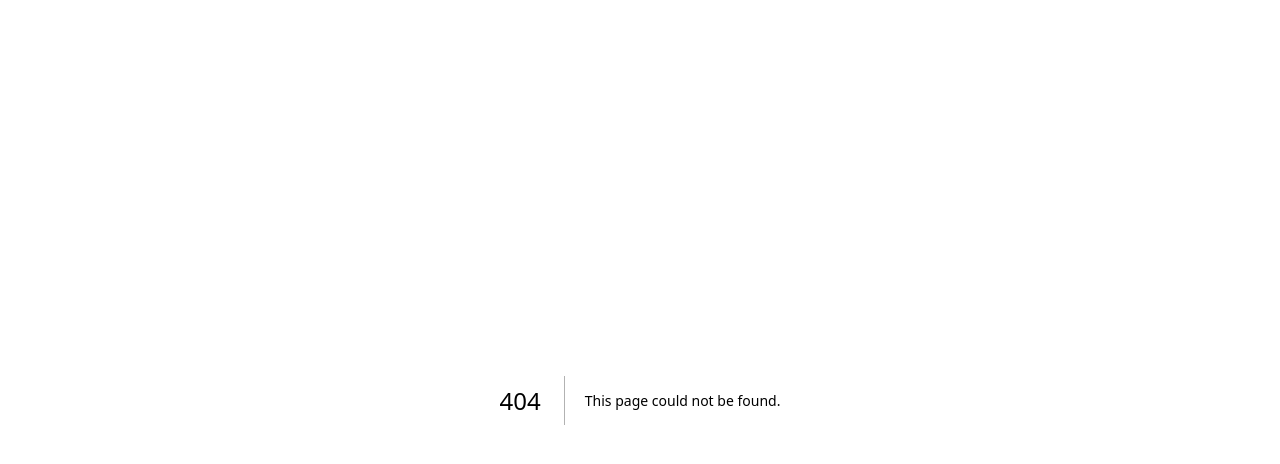
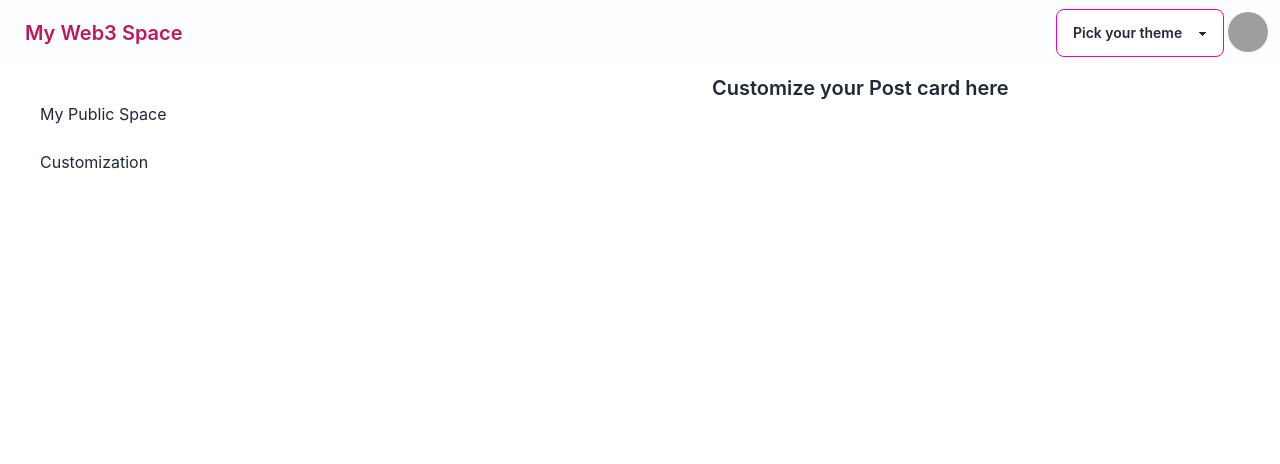
Before and after one commit to ical10/my-polka-space, a Next.js app: page /customize in a window 1280 px wide. Before the commit this address had no page. Shown: the top 464 px of the page. Built offline with nearby package versions, Linux system fonts and the light colour scheme; grey boxes are pictures that could not be loaded.

Commit message:
feat: create route on Sidebar and link to related pages

```diff
--- /dev/null
+++ b/pages/customize.tsx
@@ -0,0 +1,24 @@
+import Head from "next/head";
+import Layout from "src/components/Layout";
+
+const Customize = () => {
+  return (
+    <div>
+      <Head>
+        <title>My Web3 Space</title>
+        <meta name="description" content="My space in web3" />
+        <link rel="icon" href="/favicon.ico" />
+      </Head>
+
+      <Layout>
+        <div className="flex flex-col gap-8">
+          <div className="text-xl font-semibold">
+            Customize your Post card here
+          </div>
+        </div>
+      </Layout>
+    </div>
+  );
+};
+
+export default Customize;
--- a/pages/index.tsx
+++ b/pages/index.tsx
@@ -40,7 +40,8 @@ export default function Home() {
       </Head>
 
       <Layout>
-        <div>This is my public space</div>
+        <div className="flex flex-col gap-8">
+          <div className="font-bold text-lg">This is my public space</div>
           {spaces &&
             spaces.map((space) => (
               <button
@@ -61,6 +62,7 @@ export default function Home() {
           <button className="btn btn-primary" onClick={handleGetAllPosts}>
             Get Posts
           </button>
+        </div>
       </Layout>
     </div>
   );
--- a/src/components/Sidebar.tsx
+++ b/src/components/Sidebar.tsx
@@ -1,4 +1,5 @@
 import React from "react";
+import Link from "next/link";
 
 type SidebarProps = {
   children?: React.ReactNode;
@@ -12,10 +13,10 @@ const Sidebar = ({ children }: SidebarProps) => {
           <label htmlFor="my-drawer-2" className="drawer-overlay"></label>
           <ul className="menu p-4 w-80 bg-base-100 text-base-content">
             <li>
-              <a>Customization</a>
+              <Link href="/">My Public Space</Link>
             </li>
             <li>
-              <a>Sidebar Item 2</a>
+              <Link href="/customize">Customization</Link>
             </li>
           </ul>
         </div>
```
Lines whose indentation alone changed are shown as unchanged.
